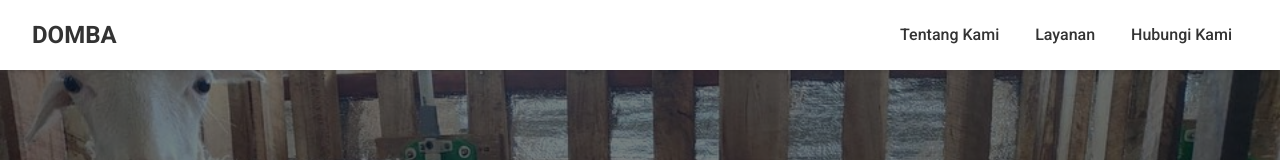
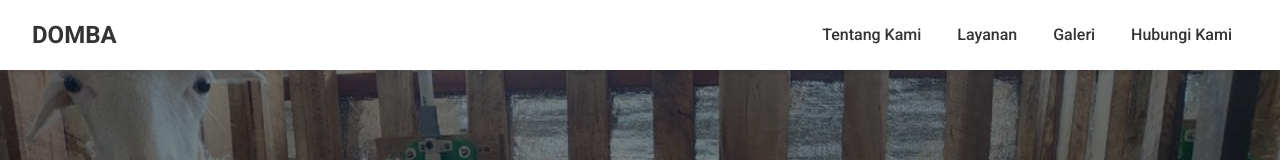
Before and after one commit to AndiLam/sheeppp, a plain HTML site: page index.html in a window 1280 px wide. Shown: the top 160 px of the page. Drawn offline with Linux system fonts and the light colour scheme.

Commit message:
Update index.html

```diff
--- a/index.html
+++ b/index.html
@@ -20,6 +20,7 @@
         <nav class="nav" id="nav">
             <a href="#tentang">Tentang Kami</a>
             <a href="#layanan">Layanan</a>
+            <a href="#galeri">Galeri</a>
             <a href="#kontak">Hubungi Kami</a>
         </nav>
     </header>
```
